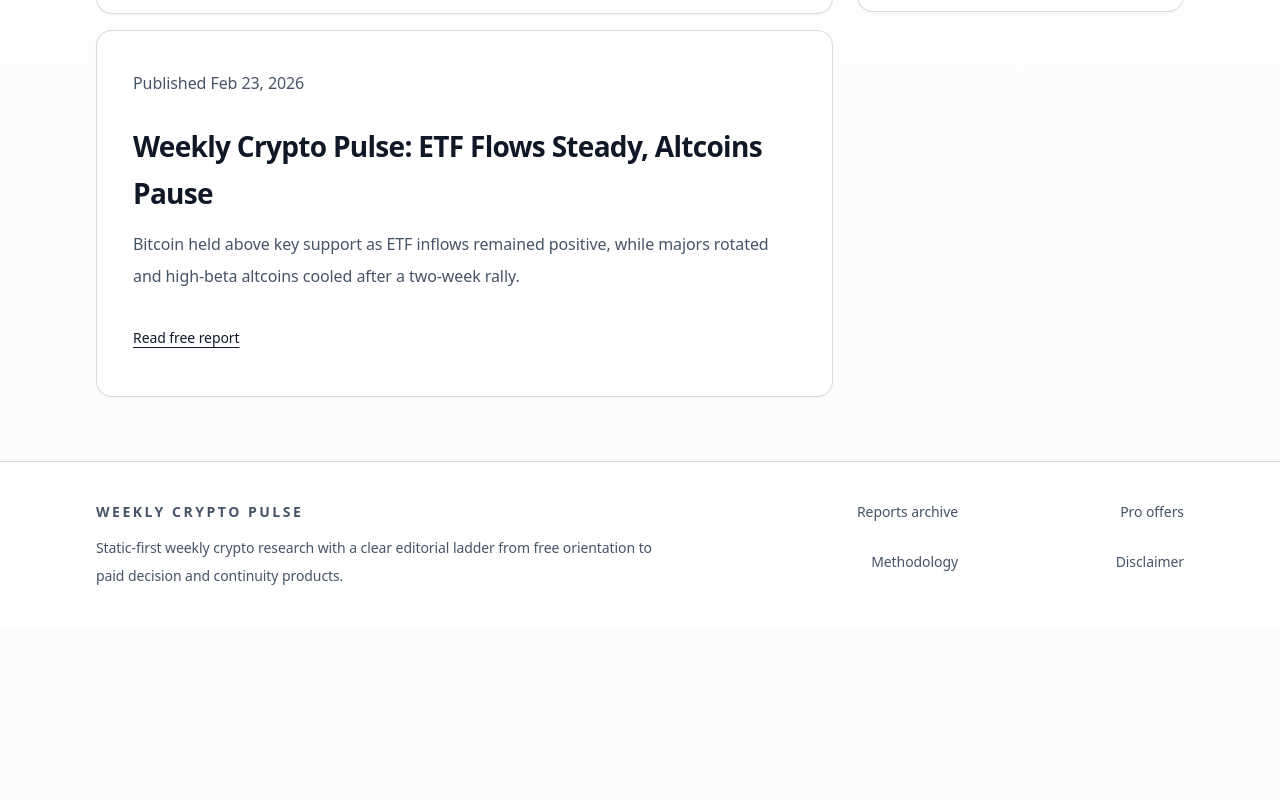
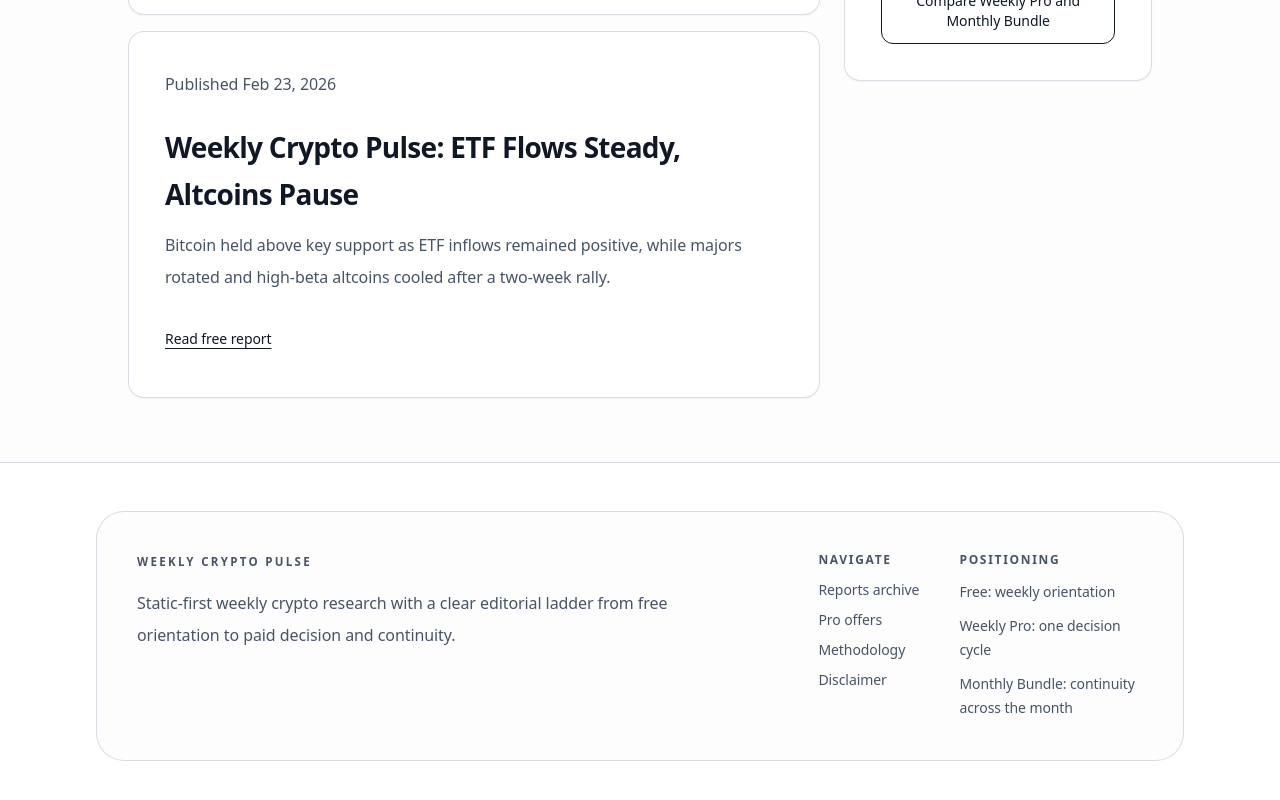
Before and after one commit to castanhf/Weekly-Crypto-Pulse, a Next.js app: page /reports in a window 1280 px wide. Shown: the part 944-1744 px from the top of the page. Before the commit the page ends 1574 px from the top, so only its background shows below. Built offline with nearby package versions, Linux system fonts and the light colour scheme; no server answers.

Commit message:
Refine footer and secondary page layout consistency

```diff
--- a/app/disclaimer/page.tsx
+++ b/app/disclaimer/page.tsx
@@ -17,13 +17,14 @@ export default function DisclaimerPage(): JSX.Element {
   return (
     <PageShell>
       <PageHeader
+        className="rounded-[2rem] border border-line/80 bg-gradient-to-br from-white via-white to-paper/70 px-5 py-7 shadow-[0_20px_50px_rgba(16,24,40,0.06)] sm:px-8 sm:py-9"
         description="Please read this page before using any information published on Weekly Crypto Pulse."
         eyebrow="Disclaimer"
         title="Important context before acting on the research."
       />
 
       <PageSection>
-        <ContentWidth>
+        <ContentWidth className="mx-auto" size="feature">
           <SurfaceCard className="space-y-5">
             <h2 className="text-[1.45rem] font-semibold tracking-tight">Important notice</h2>
             <ul className="space-y-3.5 text-base leading-8 text-muted">
--- a/app/methodology/page.tsx
+++ b/app/methodology/page.tsx
@@ -1,6 +1,6 @@
 import type { Metadata } from 'next';
 
-import { PageHeader, PageSection, PageShell, SurfaceCard } from '@/components/layout/page-shell';
+import { ContentWidth, PageHeader, PageSection, PageShell, SurfaceCard } from '@/components/layout/page-shell';
 import { createMethodologyMetadata } from '@/lib/seo';
 
 export const metadata: Metadata = createMethodologyMetadata();
@@ -44,12 +44,15 @@ export default function MethodologyPage(): JSX.Element {
   return (
     <PageShell>
       <PageHeader
+        className="rounded-[2rem] border border-line/80 bg-gradient-to-br from-white via-white to-paper/70 px-5 py-7 shadow-[0_20px_50px_rgba(16,24,40,0.06)] sm:px-8 sm:py-9"
         description="Weekly Crypto Pulse follows a repeatable process so readers can compare each issue on like-for-like terms."
         eyebrow="Methodology"
         title="A consistent framework for reading each week."
       />
 
-      <PageSection className="grid gap-5 lg:grid-cols-2 lg:gap-7">
+      <PageSection>
+        <ContentWidth className="mx-auto" size="feature">
+          <div className="grid gap-5 lg:grid-cols-2 lg:gap-7">
             {METHODOLOGY_SECTIONS.map((section) => (
               <SurfaceCard className="space-y-5" key={section.title}>
                 <h2 className="text-[1.45rem] font-semibold tracking-tight">{section.title}</h2>
@@ -62,6 +65,8 @@ export default function MethodologyPage(): JSX.Element {
                 </ul>
               </SurfaceCard>
             ))}
+          </div>
+        </ContentWidth>
       </PageSection>
     </PageShell>
   );
--- a/app/reports/page.tsx
+++ b/app/reports/page.tsx
@@ -1,7 +1,7 @@
 import type { Metadata } from 'next';
 import Link from 'next/link';
 
-import { PageHeader, PageSection, PageShell, SurfaceCard } from '@/components/layout/page-shell';
+import { ContentWidth, PageHeader, PageSection, PageShell, SurfaceCard } from '@/components/layout/page-shell';
 import { formatIsoDate } from '@/components/reports/report-formatters';
 import { createReportsArchiveMetadata } from '@/lib/seo';
 import { getAllReports } from '@/lib/reports/report-repository';
@@ -17,12 +17,15 @@ export default function ReportsPage(): JSX.Element {
   return (
     <PageShell>
       <PageHeader
+        className="rounded-[2rem] border border-line/80 bg-gradient-to-br from-white via-white to-paper/70 px-5 py-7 shadow-[0_20px_50px_rgba(16,24,40,0.06)] sm:px-8 sm:py-9"
         description="Browse every public Weekly Crypto Pulse issue in reverse chronological order."
         eyebrow="Reports archive"
         title="Public weekly reports, organized for quick scanning."
       />
 
-      <PageSection className="grid gap-6 lg:grid-cols-[minmax(0,1.8fr)_minmax(18rem,0.8fr)] lg:items-start">
+      <PageSection>
+        <ContentWidth className="mx-auto" size="feature">
+          <div className="grid gap-6 lg:grid-cols-[minmax(0,1.8fr)_minmax(18rem,0.8fr)] lg:items-start">
             <aside className="order-first lg:order-last lg:sticky lg:top-24">
               <SurfaceCard className="space-y-5 bg-paper">
                 <h2 className="text-lg font-semibold tracking-tight">How to use the archive</h2>
@@ -61,6 +64,8 @@ export default function ReportsPage(): JSX.Element {
                 );
               })}
             </ul>
+          </div>
+        </ContentWidth>
       </PageSection>
     </PageShell>
   );
--- a/components/layout/footer.tsx
+++ b/components/layout/footer.tsx
@@ -1,28 +1,49 @@
 import Link from 'next/link';
+
+import { pageContainerClassName } from '@/components/layout/page-shell';
+
+const primaryFooterLinks = [
+  { href: '/reports', label: 'Reports archive' },
+  { href: '/pro', label: 'Pro offers' },
+  { href: '/methodology', label: 'Methodology' },
+  { href: '/disclaimer', label: 'Disclaimer' }
+] as const;
 
 export function Footer(): JSX.Element {
   return (
     <footer className="border-t border-line/80 bg-white">
-      <div className="mx-auto grid w-full max-w-6xl gap-8 px-4 py-10 sm:px-6 md:grid-cols-[minmax(0,1.4fr)_minmax(0,1fr)] lg:px-8">
-        <div className="space-y-3">
-          <p className="text-sm font-semibold uppercase tracking-[0.18em] text-muted">Weekly Crypto Pulse</p>
-          <p className="max-w-xl text-sm leading-7 text-muted">
-            Static-first weekly crypto research with a clear editorial ladder from free orientation to paid decision and continuity products.
-          </p>
-        </div>
-        <div className="grid gap-3 text-sm text-muted sm:grid-cols-2 md:justify-items-end">
-          <Link className="transition hover:text-ink" href="/reports">
-            Reports archive
-          </Link>
-          <Link className="transition hover:text-ink" href="/pro">
-            Pro offers
-          </Link>
-          <Link className="transition hover:text-ink" href="/methodology">
-            Methodology
-          </Link>
-          <Link className="transition hover:text-ink" href="/disclaimer">
-            Disclaimer
-          </Link>
+      <div className={`${pageContainerClassName} py-10 sm:py-12`}>
+        <div className="grid gap-9 border border-line/80 bg-paper/70 p-6 sm:rounded-[1.75rem] sm:p-8 lg:grid-cols-[minmax(0,1.15fr)_minmax(0,0.85fr)] lg:gap-12 lg:p-10">
+          <div className="space-y-4">
+            <p className="text-[0.72rem] font-semibold uppercase tracking-[0.2em] text-muted">Weekly Crypto Pulse</p>
+            <p className="max-w-2xl text-base leading-8 text-muted">
+              Static-first weekly crypto research with a clear editorial ladder from free orientation to paid decision and continuity.
+            </p>
+          </div>
+
+          <div className="grid gap-8 sm:grid-cols-2 sm:gap-10 lg:justify-items-end">
+            <div className="space-y-3">
+              <p className="text-xs font-semibold uppercase tracking-[0.14em] text-muted">Navigate</p>
+              <ul className="space-y-2.5 text-sm text-muted">
+                {primaryFooterLinks.map((link) => (
+                  <li key={link.href}>
+                    <Link className="transition hover:text-ink" href={link.href}>
+                      {link.label}
+                    </Link>
+                  </li>
+                ))}
+              </ul>
+            </div>
+
+            <div className="space-y-3">
+              <p className="text-xs font-semibold uppercase tracking-[0.14em] text-muted">Positioning</p>
+              <ul className="space-y-2.5 text-sm leading-6 text-muted">
+                <li>Free: weekly orientation</li>
+                <li>Weekly Pro: one decision cycle</li>
+                <li>Monthly Bundle: continuity across the month</li>
+              </ul>
+            </div>
+          </div>
         </div>
       </div>
     </footer>
```
Lines whose indentation alone changed are shown as unchanged.
